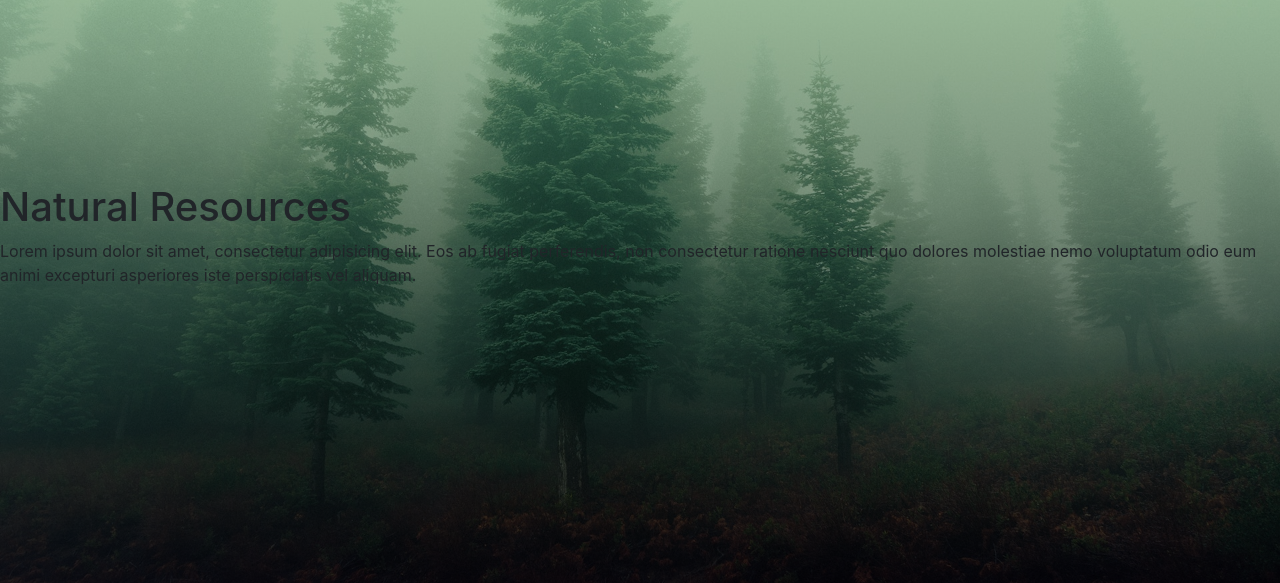
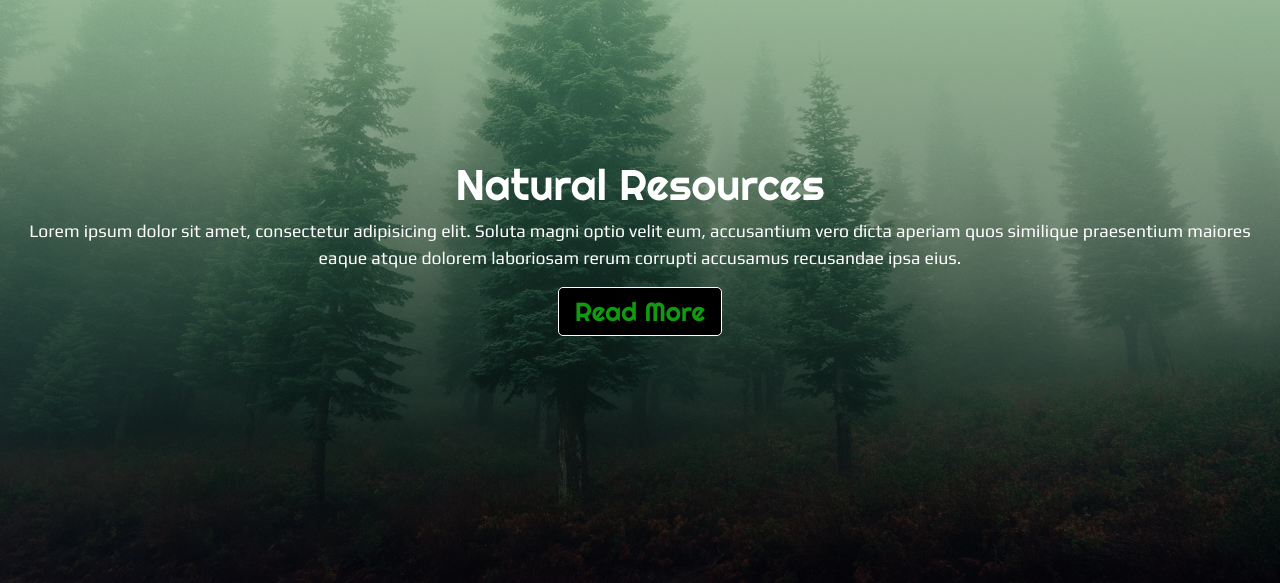
Before and after one commit to art-abdulwadud/responsive-navbar-2, a plain HTML site: page index.html in a window 1280 px wide. Shown: the part 217-800 px from the top of the page. Drawn offline with Linux system fonts and the light colour scheme; a script that the page names is missing.

Commit message:
header text and button

```diff
--- a/index.html
+++ b/index.html
@@ -12,6 +12,7 @@
     <title>Responsive Navbar Two</title>
     <!-- Fonts -->
     <link href="https://fonts.googleapis.com/css?family=Play&display=swap" rel="stylesheet">
+    <link href="https://fonts.googleapis.com/css?family=Righteous&display=swap" rel="stylesheet">
     <link href="css/aos.css" rel="stylesheet">
 </head>
 <body>
@@ -45,9 +46,10 @@
             </nav>
         </div>
         <div class="hb-wrapper"><div class="overlay"></div></div>
-        <div class="text-wrapper">
+        <div class="text-wrapper m-3">
             <h1>Natural Resources</h1>
-            <p>Lorem ipsum dolor sit amet, consectetur adipisicing elit. Eos ab fugiat perferendis, non consectetur ratione nesciunt quo dolores molestiae nemo voluptatum odio eum animi excepturi asperiores iste perspiciatis vel aliquam.</p>
+            <p>Lorem ipsum dolor sit amet, consectetur adipisicing elit. Soluta magni optio velit eum, accusantium vero dicta aperiam quos similique praesentium maiores eaque atque dolorem laboriosam rerum corrupti accusamus recusandae ipsa eius.</p>
+            <button class="pl-3 pr-3 pt-1 pb-1">Read More</button>
         </div>
     </header>
     <!-- Optional JavaScript -->
--- a/style.css
+++ b/style.css
@@ -111,6 +111,7 @@ hr:nth-child(5){
 }
 .icon-img{
 	height: 5vh;
+	transition: 0.5s;
 }
 .icon-img:hover{
 	border-radius: 5px;
@@ -123,9 +124,33 @@ hr:nth-child(5){
 	grid-column: 1/2;
 	height: 40vh;
 	z-index: 2;
-	top: 50%;
+	top: 45%;
+	color: white;
+	text-align: center;
 }
-
+.text-wrapper h1{
+	font-family: 'Righteous', cursive;
+	font-size: calc(80% + 30px);
+}
+.text-wrapper p{
+	font-family: 'Play', sans-serif;
+	font-size: calc(60% + 8px);
+}
+.text-wrapper button{
+	font-family: 'Righteous', cursive;
+	font-size: calc(70% + 15px);
+	border: 1px solid white;
+	border-radius: 5px;
+	background: black;
+	color: #0f9b0f;
+	transition: 0.5s;
+}
+.text-wrapper button:hover{
+	background: rgba(0,0,0,0.7);  /* fallback for old browsers */
+    background: -webkit-linear-gradient(to bottom, rgba(15,155,15, 0.7), rgba(0,0,0,0.7));
+    background: linear-gradient(to bottom, rgba(15,155,15, 0.7), rgba(0,0,0,0.7));
+    color: white;
+}
 /*
   ##Device = Desktops
 */
```
